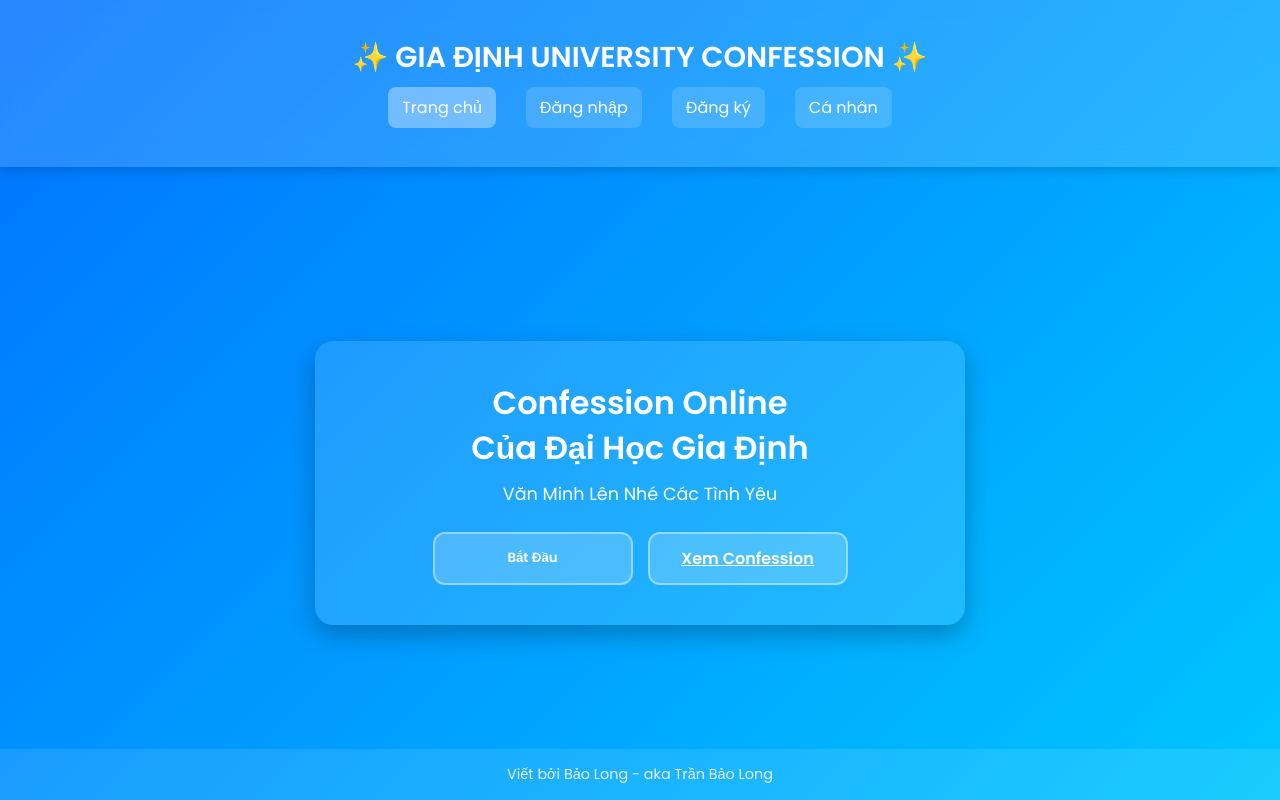
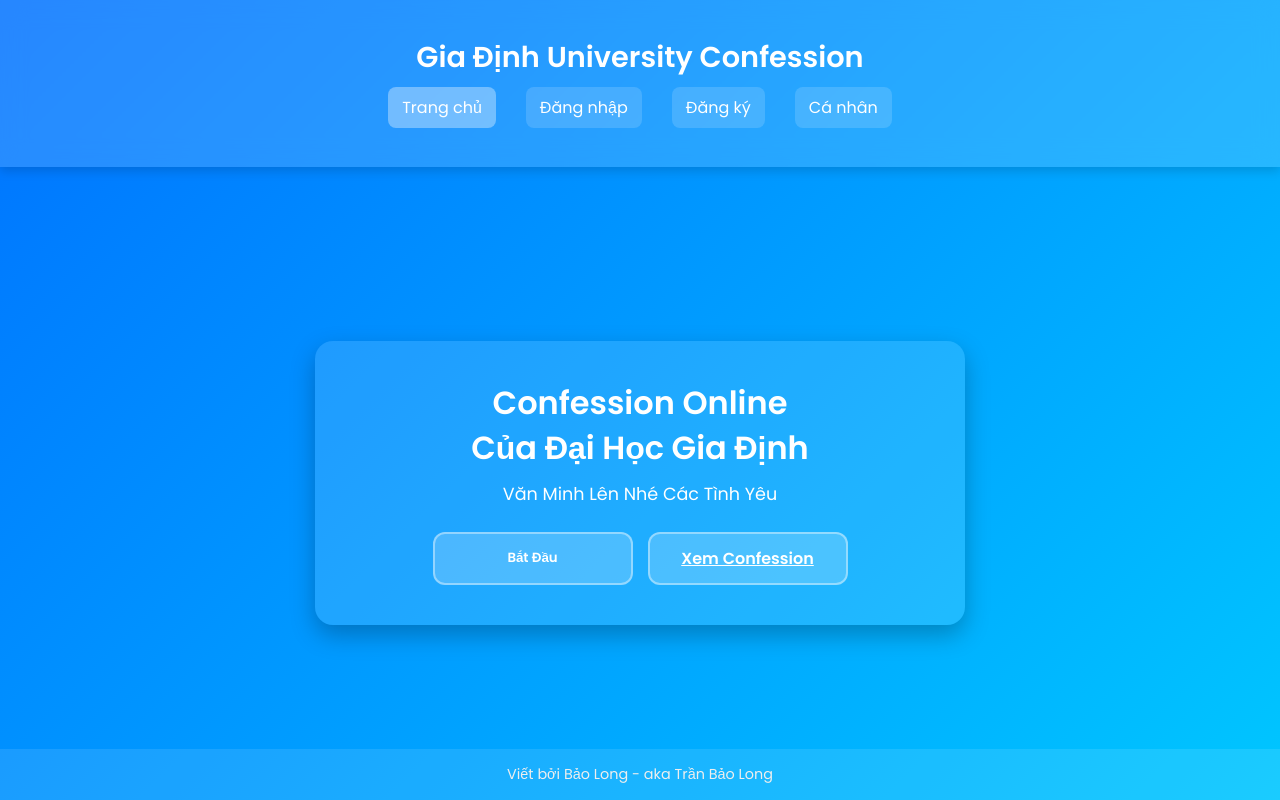
Before and after one commit to callmeblong1004-bit/gducfs, a plain HTML site: page index.html in a window 1280 px wide. Drawn offline with Linux system fonts and the light colour scheme.

Commit message:
Update header title for Gia Định University

```diff
--- a/index.html
+++ b/index.html
@@ -10,11 +10,10 @@
 <body class="home-page">
   <header>
     <div class="header-container">
- <h1>
-  ✨ GIA ĐỊNH UNIVERSITY
-  <span class="break-mobile">CONFESSION ✨</span>
+
+      <h1 class="title-header">
+  Gia Định University <span class="break-mobile">Confession</span>
 </h1>
-
 
       <nav class="main-nav">
         <a href="index.html" class="active">Trang chủ</a>
```
